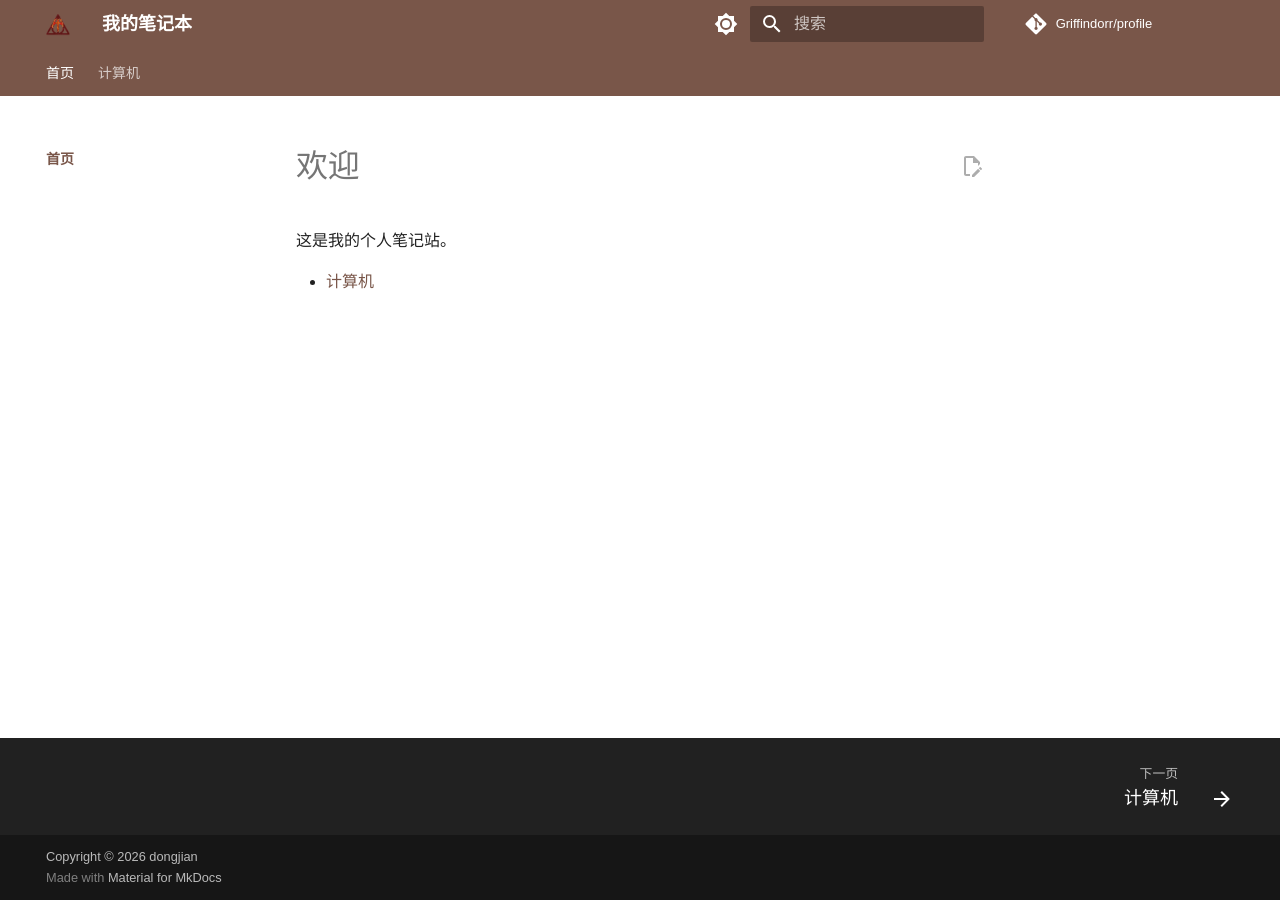
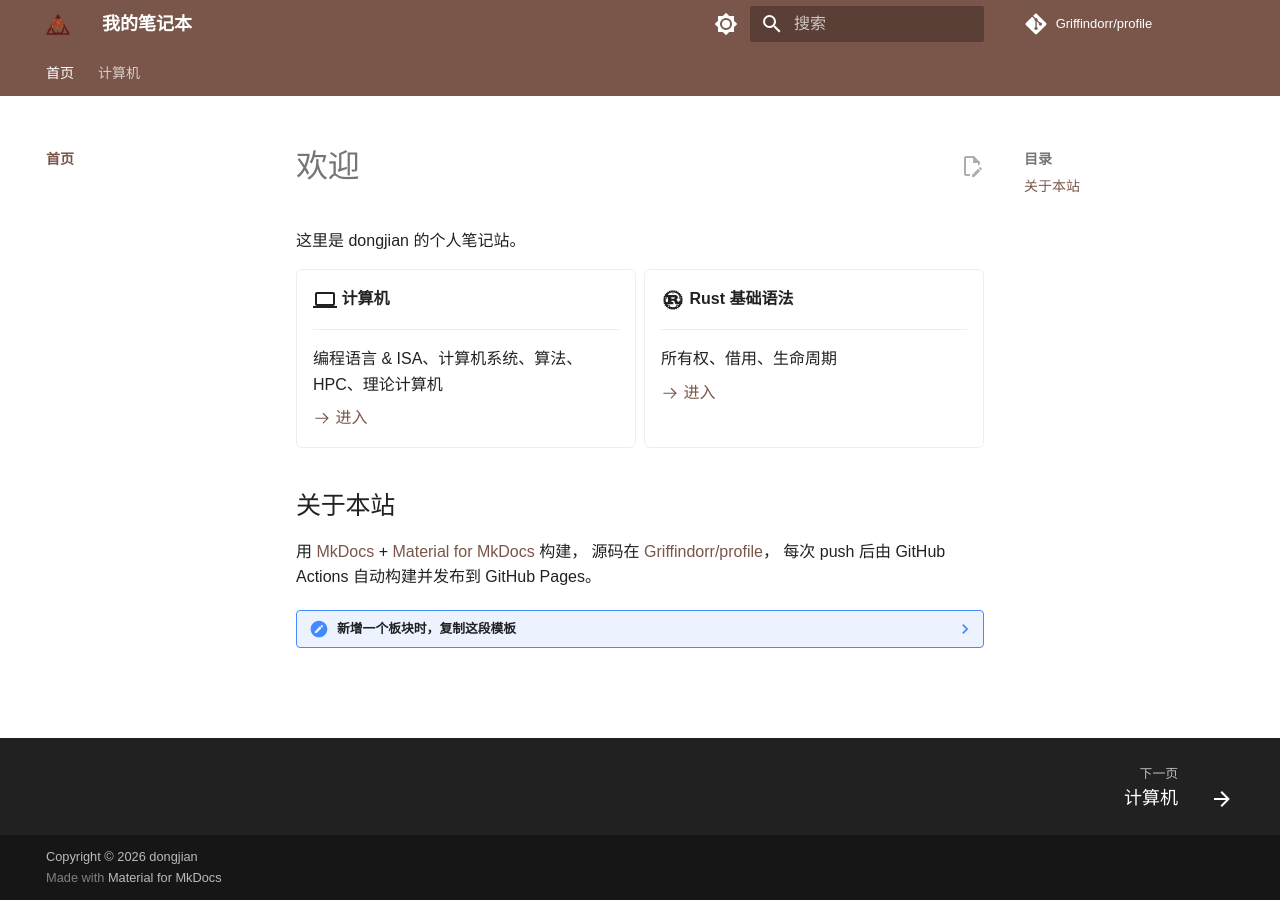
Before and after one commit to Griffindorr/profile, an MkDocs documentation site: the page built from docs/index.md, in a window 1280 px wide. Built offline with MkDocs 1.6.1 and Material for MkDocs 9.7.7, drawn with Linux system fonts in a browser that asks for light colours; comment, search, counter and statistics services are not loaded; a style sheet for code colours, icons or effects is not loaded.

Commit message:
feat(home): card-grid homepage and unify card corner radius with code blocks

````diff
--- a/docs/css/custom.css
+++ b/docs/css/custom.css
@@ -94,3 +94,14 @@
 .md-code__nav {
   border-radius: var(--code-radius-inline);
 }
+
+/* ==========================================================================
+   首页卡片（Material 内置的 .grid.cards）
+   Material 默认给卡片 0.1rem 圆角，比代码块的 0.3rem 小一圈，放在同一页
+   里会显得不统一，这里对齐成同一档。
+   ========================================================================== */
+.md-typeset .grid.cards > ol > li,
+.md-typeset .grid.cards > ul > li,
+.md-typeset .grid > .card {
+  border-radius: var(--code-radius);
+}
--- a/docs/index.md
+++ b/docs/index.md
@@ -1,5 +1,48 @@
 # 欢迎
 
-这是我的个人笔记站。
+这里是 dongjian 的个人笔记站。
 
-- [计算机](cs/index.md)
+<div class="grid cards" markdown>
+
+-   :material-laptop:{ .lg .middle } __计算机__
+
+    ---
+
+    编程语言 & ISA、计算机系统、算法、HPC、理论计算机
+
+    [:octicons-arrow-right-24: 进入](cs/index.md)
+
+-   :material-language-rust:{ .lg .middle } __Rust 基础语法__
+
+    ---
+
+    所有权、借用、生命周期
+
+    [:octicons-arrow-right-24: 进入](cs/rust/basic.md)
+
+</div>
+
+## 关于本站
+
+用 [MkDocs](https://www.mkdocs.org/) + [Material for MkDocs](https://squidfunk.github.io/mkdocs-material/) 构建，
+源码在 [Griffindorr/profile](https://github.com/Griffindorr/profile)，
+每次 push 后由 GitHub Actions 自动构建并发布到 GitHub Pages。
+
+??? note "新增一个板块时，复制这段模板"
+
+    在 `mkdocs.yml` 的 `nav` 里加好新页面后，把下面这块粘到上方 `</div>` 之前：
+
+    ```markdown
+    -   :material-folder-outline:{ .lg .middle } __板块名__
+
+        ---
+
+        一句话说明这个板块放什么
+
+        [:octicons-arrow-right-24: 进入](路径/index.md)
+    ```
+
+    图标从 Material 自带的 [图标库][icons] 里挑，把 `material-folder-outline`
+    换成对应名字即可，不需要额外下载任何文件。
+
+[icons]: https://squidfunk.github.io/mkdocs-material/reference/icons-emojis/
--- a/mkdocs.yml
+++ b/mkdocs.yml
@@ -106,7 +106,7 @@ extra_css:
   - https://cdn.jsdelivr.net/npm/lxgw-wenkai-screen-webfont@1.7.0/lxgwwenkaiscreen.css
   - https://cdn.jsdelivr.net/npm/@fontsource/jetbrains-mono@5.0.20/index.css
   - https://unpkg.com/katex@0/dist/katex.min.css
-  - css/custom.css?v=3
+  - css/custom.css?v=4
 
 validation:
   nav:
````
